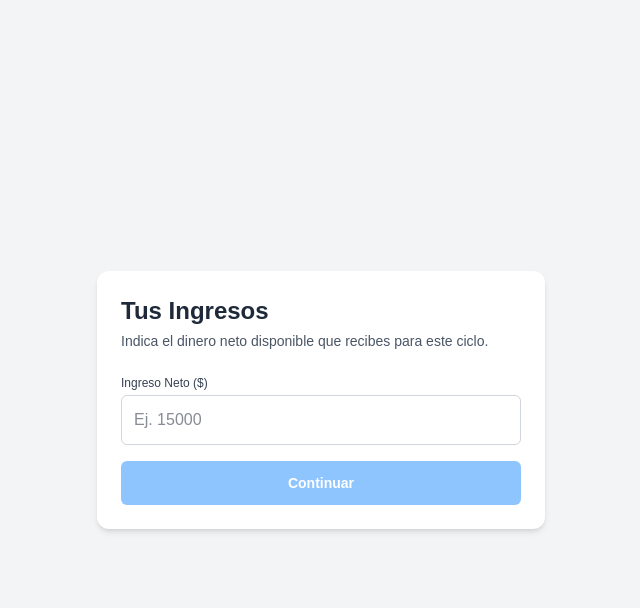
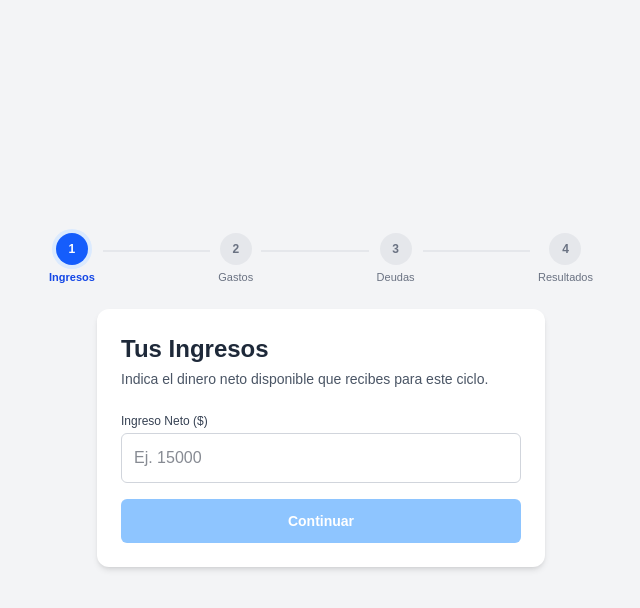
Before and after one commit to fjcs1980/financial-copilot-mexico, a Next.js app: page / in a window 1280 px wide. Both pictures are taken after a click on the button "Comenzar". Shown: the top 608 px of the page, without its empty margins (319-959 px from the left). Built offline with nearby package versions, Linux system fonts and the light colour scheme.

Commit message:
Mission 20: Add visual progress stepper component

```diff
--- a/app/page.tsx
+++ b/app/page.tsx
@@ -6,6 +6,7 @@ import IncomeScreen from '@/components/IncomeScreen';
 import { ExpensesScreen } from '@/components/ExpensesScreen';
 import { DebtsScreen } from '@/components/DebtsScreen';
 import { ResultsScreen } from '@/components/ResultsScreen';
+import { ProgressStepper } from '@/components/ProgressStepper';
 import { calculatePaymentPlan } from '@/lib/calculatePaymentPlan';
 import { Debt, EssentialExpense, FinancialResult } from '@/types/financial';
 
@@ -113,7 +114,9 @@ export default function Home() {
   }
 
   return (
-    <main className="min-h-screen bg-gray-100 flex items-center justify-center p-4">
+    <main className="min-h-screen bg-gray-100 flex flex-col items-center justify-center p-4">
+      {step > 1 && <ProgressStepper currentStep={step} />}
+
       {step === 1 && (
         <WelcomeScreen onStart={() => setStep(2)} />
       )}
--- /dev/null
+++ b/components/ProgressStepper.tsx
@@ -0,0 +1,58 @@
+import React from 'react';
+
+interface ProgressStepperProps {
+  currentStep: number;
+}
+
+const STEPS = [
+  { step: 2, label: 'Ingresos' },
+  { step: 3, label: 'Gastos' },
+  { step: 4, label: 'Deudas' },
+  { step: 5, label: 'Resultados' },
+];
+
+export const ProgressStepper: React.FC<ProgressStepperProps> = ({ currentStep }) => {
+  return (
+    <div className="w-full max-w-xl mx-auto mb-6 px-4">
+      <div className="flex items-center justify-between relative">
+        {STEPS.map((s, index) => {
+          const isCompleted = currentStep > s.step;
+          const isCurrent = currentStep === s.step;
+
+          return (
+            <React.Fragment key={s.step}>
+              <div className="flex flex-col items-center z-10">
+                <div
+                  className={`w-8 h-8 rounded-full flex items-center justify-center text-xs font-bold transition-colors ${
+                    isCompleted
+                      ? 'bg-emerald-600 text-white'
+                      : isCurrent
+                      ? 'bg-blue-600 text-white ring-4 ring-blue-100'
+                      : 'bg-gray-200 text-gray-500'
+                  }`}
+                >
+                  {isCompleted ? '✓' : index + 1}
+                </div>
+                <span
+                  className={`text-[11px] mt-1 font-medium ${
+                    isCurrent ? 'text-blue-700 font-semibold' : 'text-gray-500'
+                  }`}
+                >
+                  {s.label}
+                </span>
+              </div>
+
+              {index < STEPS.length - 1 && (
+                <div
+                  className={`flex-1 h-0.5 mx-2 -mt-4 transition-colors ${
+                    currentStep > s.step ? 'bg-emerald-500' : 'bg-gray-200'
+                  }`}
+                />
+              )}
+            </React.Fragment>
+          );
+        })}
+      </div>
+    </div>
+  );
+};
```
